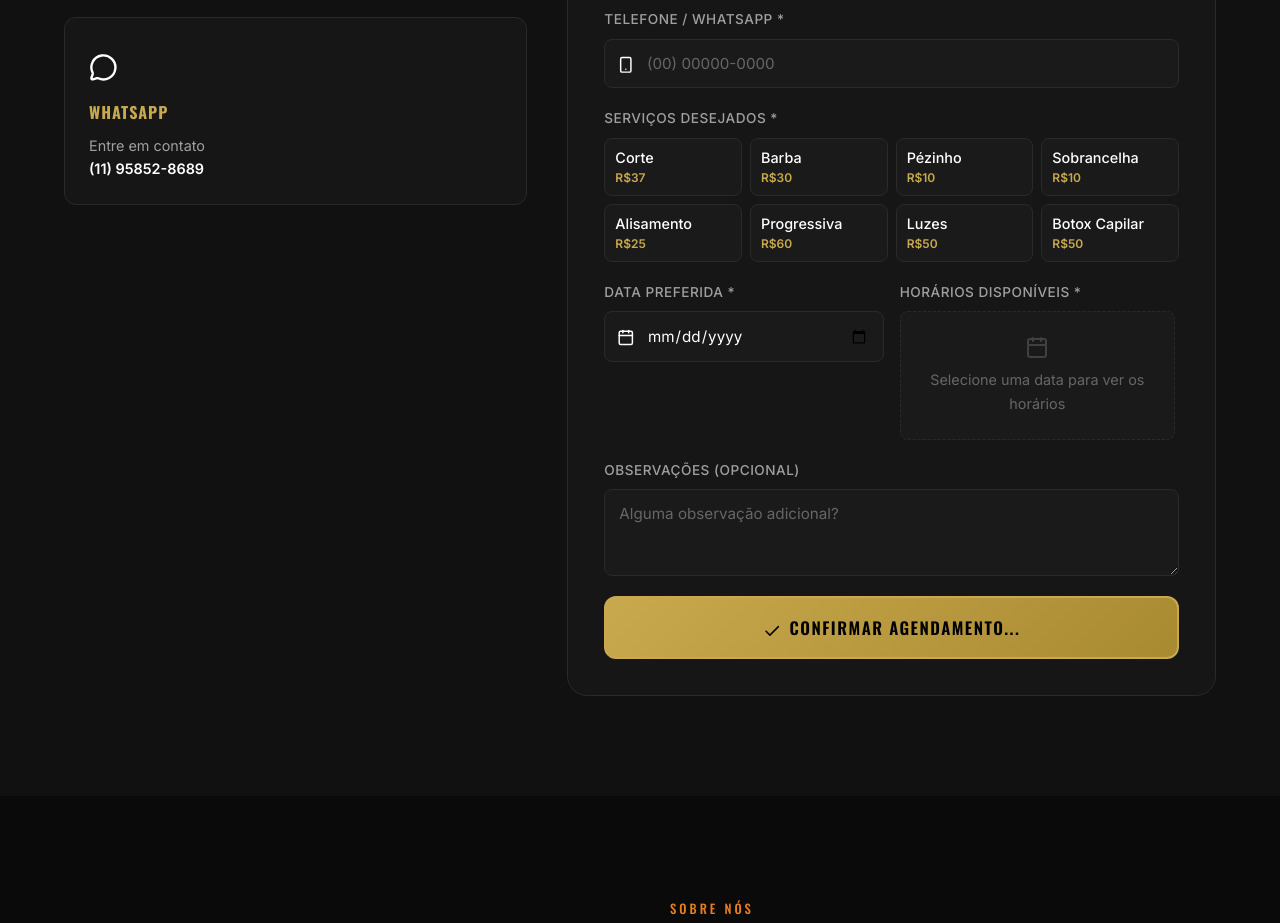
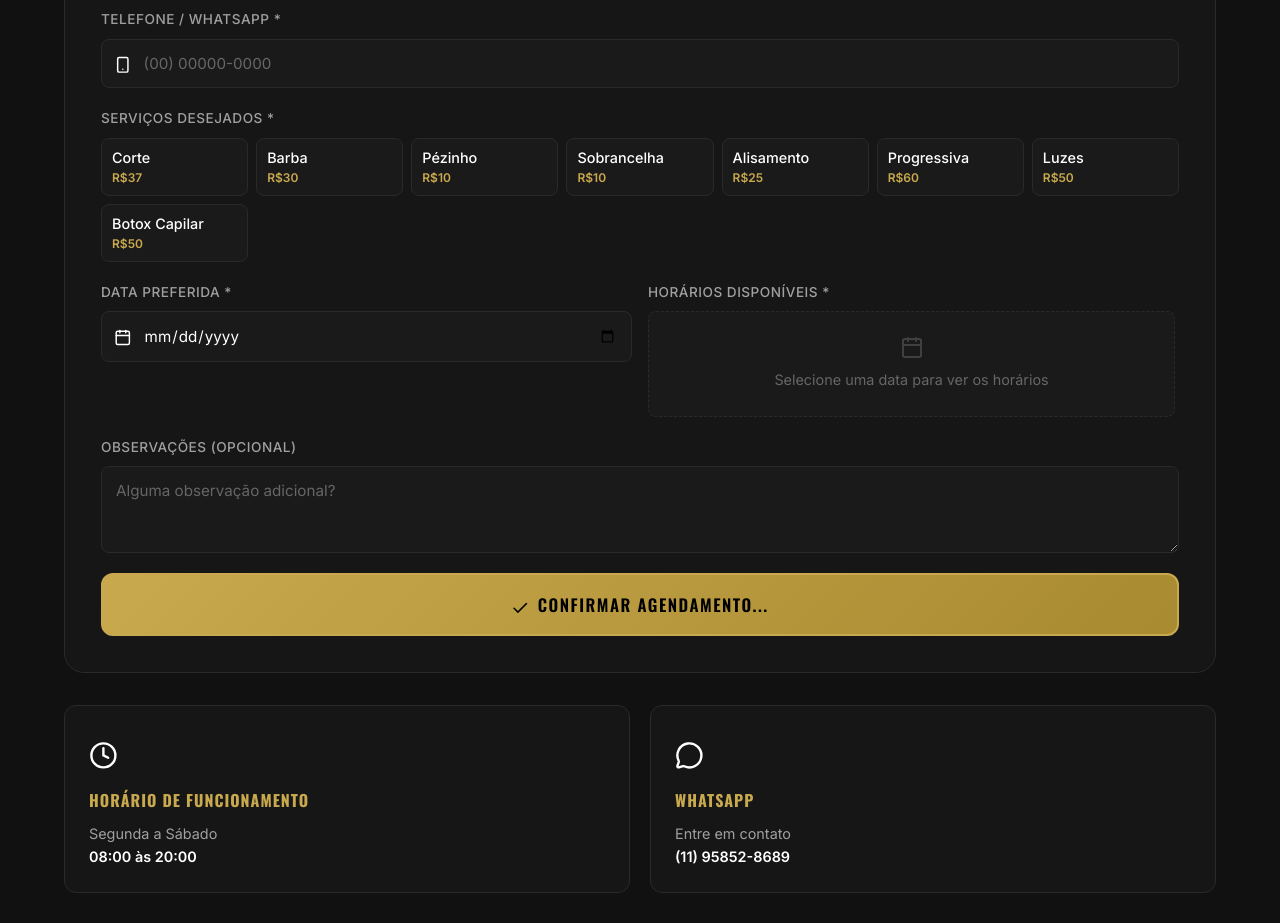
Before and after one commit to Vedalqueano/tom-barbearia, a plain HTML site: page index.html in a window 1280 px wide. Shown: the part 2403-3326 px from the top of the page. Drawn offline with nearby package versions, Linux system fonts and the light colour scheme.

Commit message:
style: move booking info below form to prioritize scheduling

```diff
--- a/index.html
+++ b/index.html
@@ -167,19 +167,6 @@
             </div>
 
             <div class="booking-wrapper">
-                <div class="booking-info">
-                    <div class="booking-info-card">
-                        <div class="booking-info-icon"><i data-lucide="clock"></i></div>
-                        <h3>Horário de Funcionamento</h3>
-                        <p>Segunda a Sábado<br><strong>08:00 às 20:00</strong></p>
-                    </div>
-                    <div class="booking-info-card">
-                        <div class="booking-info-icon"><i data-lucide="message-circle"></i></div>
-                        <h3>WhatsApp</h3>
-                        <p>Entre em contato<br><strong>(11) 95852-8689</strong></p>
-                    </div>
-                </div>
-
                 <form id="booking-form" class="booking-form" novalidate>
                     <div class="form-header">
                         <h3><span class="text-accent"><i data-lucide="file-text"></i></span> Dados do Agendamento</h3>
@@ -254,6 +241,19 @@
                         <span class="btn-icon"><i data-lucide="check"></i></span> Confirmar Agendamento...
                     </button>
                 </form>
+
+                <div class="booking-info">
+                    <div class="booking-info-card">
+                        <div class="booking-info-icon"><i data-lucide="clock"></i></div>
+                        <h3>Horário de Funcionamento</h3>
+                        <p>Segunda a Sábado<br><strong>08:00 às 20:00</strong></p>
+                    </div>
+                    <div class="booking-info-card">
+                        <div class="booking-info-icon"><i data-lucide="message-circle"></i></div>
+                        <h3>WhatsApp</h3>
+                        <p>Entre em contato<br><strong>(11) 95852-8689</strong></p>
+                    </div>
+                </div>
             </div>
         </div>
     </section>
--- a/styles.css
+++ b/styles.css
@@ -538,16 +538,16 @@ button, input, select, textarea {
    BOOKING / AGENDAMENTO
    ============================================ */
 .booking-wrapper {
-    display: grid;
-    grid-template-columns: 1fr 1.4fr;
-    gap: 40px;
-    align-items: start;
+    display: flex;
+    flex-direction: column;
+    gap: 32px;
 }
 
 .booking-info {
     display: flex;
-    flex-direction: column;
+    flex-direction: row;
     gap: 20px;
+    width: 100%;
 }
 
 .booking-info-card {
@@ -556,11 +556,12 @@ button, input, select, textarea {
     border-radius: var(--radius);
     padding: 24px;
     transition: var(--transition);
+    flex: 1; /* Força cada card a tomar 50% do espaço (mesma linha) */
 }
 
 .booking-info-card:hover {
     border-color: var(--gold);
-    transform: translateX(4px);
+    transform: translateY(-4px); /* Pula pra cima no hover, e não de lado */
 }
 
 .booking-info-icon {
```
